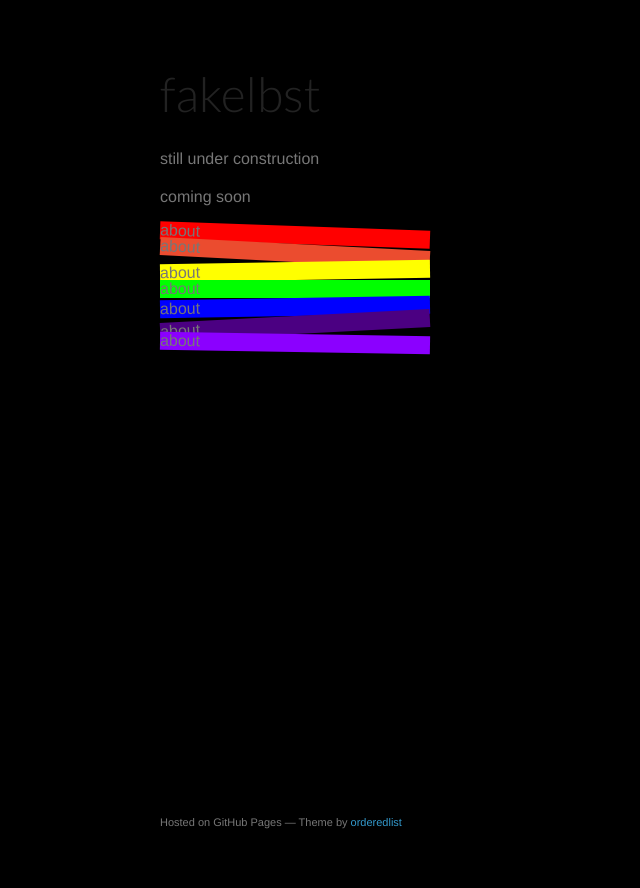
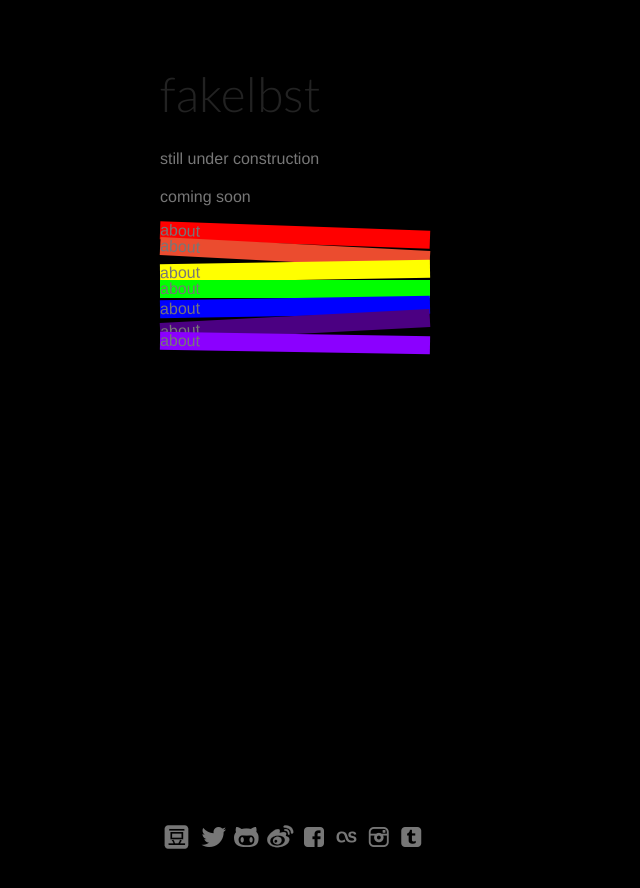
Before and after one commit to fakelbst/fakelbst.github.io, a Jekyll site: the page index.html, which Jekyll copies as it is, in a window 1280 px wide. Shown: the top 888 px of the page, without its empty margins (0-640 px from the left). Built offline with Jekyll 4.4.1, drawn with Linux system fonts in a browser that asks for light colours; some web fonts are replaced; Markdown is read by kramdown in place of the engine named in the settings.

Commit message:
update social media

```diff
--- a/css/main.css
+++ b/css/main.css
@@ -1,3 +1,96 @@
+@charset "UTF-8";
+@font-face {
+  font-family: 'iconfont';
+  src: url("../font/iconfont.eot");
+  /* IE9*/
+  src: url("../font/iconfont.eot?#iefix") format("embedded-opentype"), url("../font/iconfont.woff") format("woff"), url("../font/iconfont.ttf") format("truetype"), url("../font/iconfont.svg#uxiconfont") format("svg");
+  /* iOS 4.1- */
+}
+
+.iconfont {
+  font-family: "iconfont" !important;
+  font-size: 24px;
+  margin-right: .2em;
+  margin-left: .2em;
+  font-style: normal;
+  -webkit-font-smoothing: antialiased;
+  -webkit-text-stroke-width: 0.2px;
+  -moz-osx-font-smoothing: grayscale;
+}
+
+@font-face {
+  font-family: 'lastfm';
+  src: url("../font/lastfm.eot?15769095");
+  src: url("../font/lastfm.eot?15769095#iefix") format("embedded-opentype"), url("../font/lastfm.woff?15769095") format("woff"), url("../font/lastfm.ttf?15769095") format("truetype"), url("../font/lastfm.svg?15769095#lastfm") format("svg");
+  font-weight: normal;
+  font-style: normal;
+}
+
+/* Chrome hack: SVG is rendered more smooth in Windozze. 100% magic, uncomment if you need it. */
+/* Note, that will break hinting! In other OS-es font will be not as sharp as it could be */
+/*
+@media screen and (-webkit-min-device-pixel-ratio:0) {
+  @font-face {
+    font-family: 'lastfm';
+    src: url('../font/lastfm.svg?15769095#lastfm') format('svg');
+  }
+}
+*/
+[class^="icon-"]:before, [class*=" icon-"]:before {
+  font-family: "lastfm";
+  font-style: normal;
+  font-weight: normal;
+  speak: none;
+  display: inline-block;
+  text-decoration: inherit;
+  width: 1em;
+  margin-right: .2em;
+  text-align: center;
+  /* opacity: .8; */
+  /* For safety - reset parent styles, that can break glyph codes*/
+  font-variant: normal;
+  text-transform: none;
+  /* fix buttons height, for twitter bootstrap */
+  line-height: 1em;
+  /* Animation center compensation - margins should be symmetric */
+  /* remove if not needed */
+  margin-left: .2em;
+  /* you can be more comfortable with increased icons size */
+  font-size: 20px;
+  /* Uncomment for 3D effect */
+  /* text-shadow: 1px 1px 1px rgba(127, 127, 127, 0.3); */
+}
+
+.icon-facebook-rect:before {
+  content: '\e801';
+}
+
+/* '' */
+.icon-twitter-bird:before {
+  content: '\e802';
+}
+
+/* '' */
+.icon-tumblr-rect:before {
+  content: '\e805';
+}
+
+/* '' */
+.icon-github:before {
+  content: '\e804';
+}
+
+/* '' */
+.icon-lastfm:before {
+  content: '\e800';
+}
+
+/* '' */
+.icon-instagram:before {
+  content: '\e803';
+}
+
+/* '' */
 .album {
   display: inline-block;
   position: relative;
@@ -95,3 +188,8 @@
   -ms-transform: rotate(1deg);
   -o-transform: rotate(1deg);
 }
+
+footer p {
+  display: inline;
+  color: #777;
+}
--- a/index.html
+++ b/index.html
@@ -32,7 +32,14 @@
 
       </section>
       <footer>
-        <p><small>Hosted on GitHub Pages &mdash; Theme by <a href="https://github.com/orderedlist">orderedlist</a></small></p>
+        <a href="http://douban.com/people/wber"><p><i class="iconfont">&#x3440</i></p></a>
+        <a href="https://twitter.com/fakelbst"><p><i class="icon-twitter-bird"></i></p></a>
+        <a href="https://github.com/fakelbst"><p><i class="icon-github"></i></p></a>
+        <a href="http://weibo.com/wher"><p><i class="iconfont">&#xf01af</i></p></a>
+        <a href="https://www.facebook.com/fakelbst"><p><i class="icon-facebook-rect"></i></p></a>
+        <a href="http://last.fm/user/fakelbst"><p><i class="icon-lastfm"></i></p></a>
+        <a href="http://instagram.com/fakelbst"><p><i class="icon-instagram"></i></p></a>
+        <a href="http://fakelbst.tubmlr.com/"><p><i class="icon-tumblr-rect"></i></p></a>
       </footer>
     </div>
     <script src="javascripts/scale.fix.js"></script>
```
Also changed, not shown: assets/main.scss (+82 -0 lines), font/fontawesome-webfont.ttf (deleted), font/fontawesome-webfont.woff (deleted), font/iconfont.ttf (added), font/iconfont.woff (added), font/lastfm.ttf (added), font/lastfm.woff (added), font/monoOne.otf (deleted), 5 other files.
